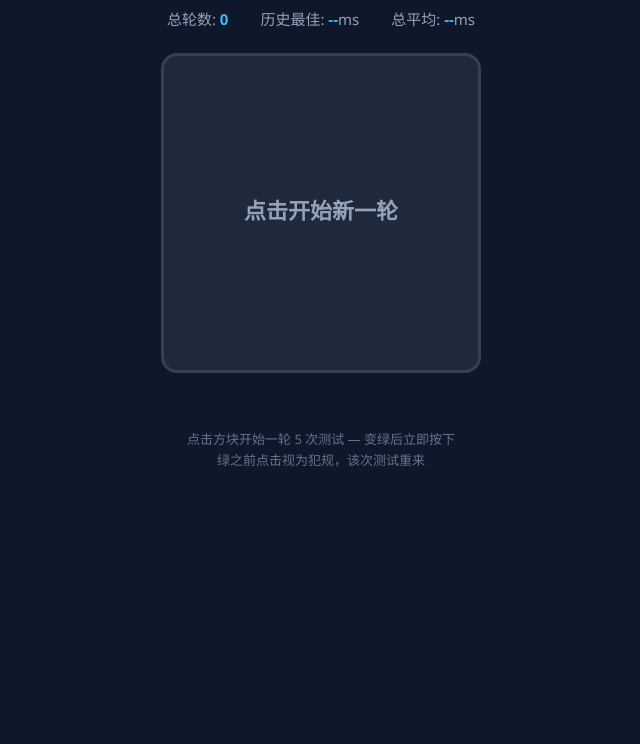
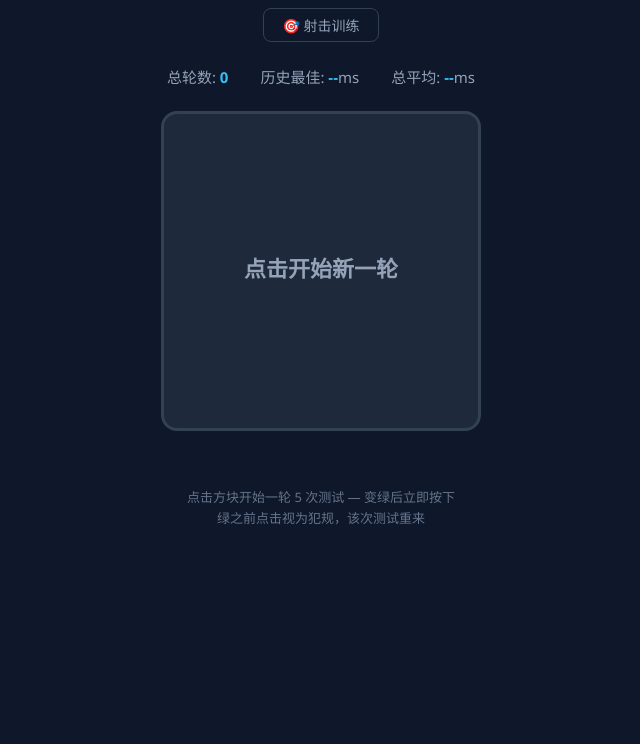
Before and after one commit to Huaaing/new-rection, a plain HTML site: page index.html in a window 1280 px wide. Shown: the part 56-800 px from the top of the page, without its empty margins (319-959 px from the left). Drawn offline with Linux system fonts and the light colour scheme.

Commit message:
Update index.html

```diff
--- a/index.html
+++ b/index.html
@@ -226,6 +226,22 @@
     color: #cbd5e1;
   }
 
+  .nav-btn {
+    display: inline-block;
+    padding: 6px 18px;
+    border: 1px solid #334155;
+    border-radius: 8px;
+    font-size: 14px;
+    color: #94a3b8;
+    text-decoration: none;
+    transition: all 0.2s;
+  }
+  .nav-btn:hover {
+    background: #1e293b;
+    border-color: #38bdf8;
+    color: #38bdf8;
+  }
+
   .info {
     font-size: 13px;
     color: #64748b;
@@ -276,6 +292,7 @@
 
     <div class="game-area">
       <h1>⚡ 反应力测试</h1>
+	      <a href="shooting.html" class="nav-btn">🎯 射击训练</a>
 
       <div class="stats">
         <div>总轮数: <span id="totalRounds">0</span></div>
```
